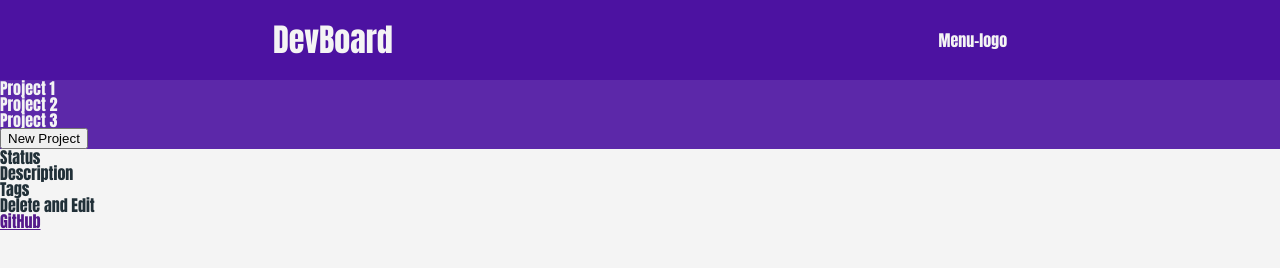
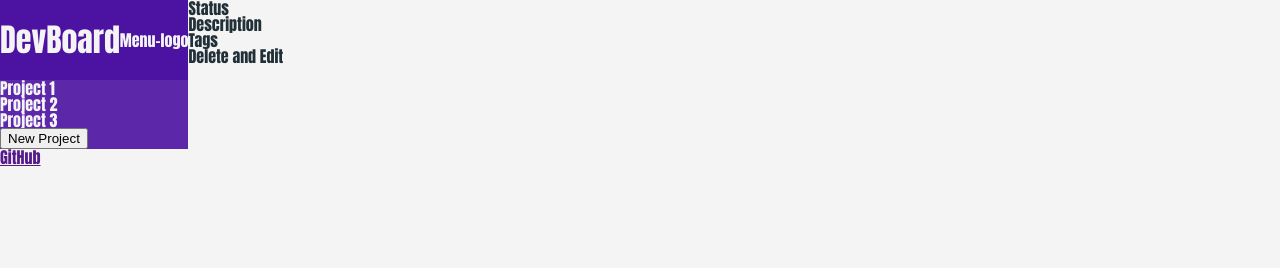
Before and after one commit to lenablechmann/devBoardApp, a plain HTML site: page dist/index.html in a window 1280 px wide. Drawn offline with nearby package versions, Linux system fonts and the light colour scheme; files that its build step writes are made by us from their sources; files whose address does not match are found by name.

Commit message:
layout with flex

```diff
--- a/src/style.scss
+++ b/src/style.scss
@@ -53,11 +53,30 @@ table {
 }
 
 /*--LAYOUT--*/
+body {
+	display: flex;
+	flex-flow: row wrap;
+}
 .top-nav {
+	order: 1;
+	flex-basis: 100%;
 	display: flex;
 	justify-content: space-around;
 	align-items: center;
 	height: 10vh;
+}
+.side-nav {
+	order: 2;
+	flex-basis: 25%;
+}
+.card-container {
+	order: 3;
+	flex-grow: 1;
+}
+
+footer {
+	order: 4;
+	flex-basis: 100%;
 }
 
 /*--FONTS AND COLORS--*/
```
